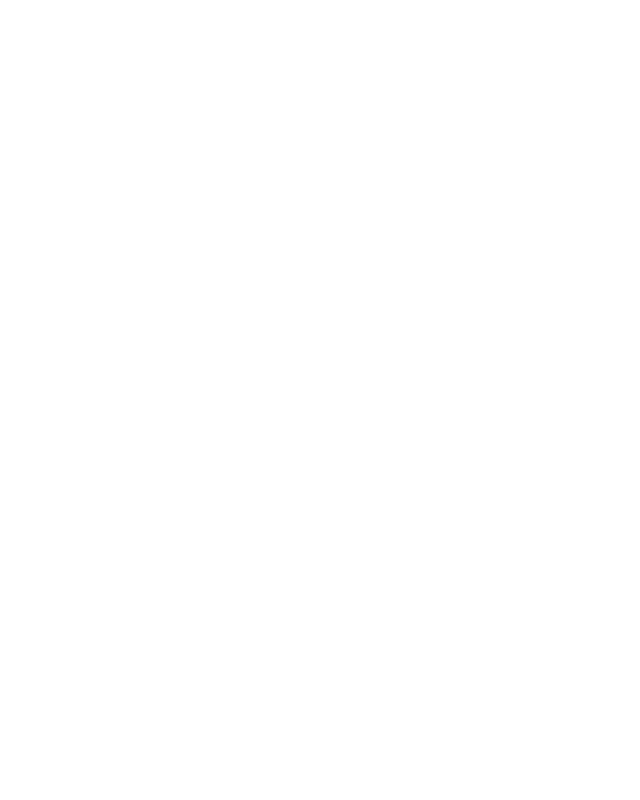
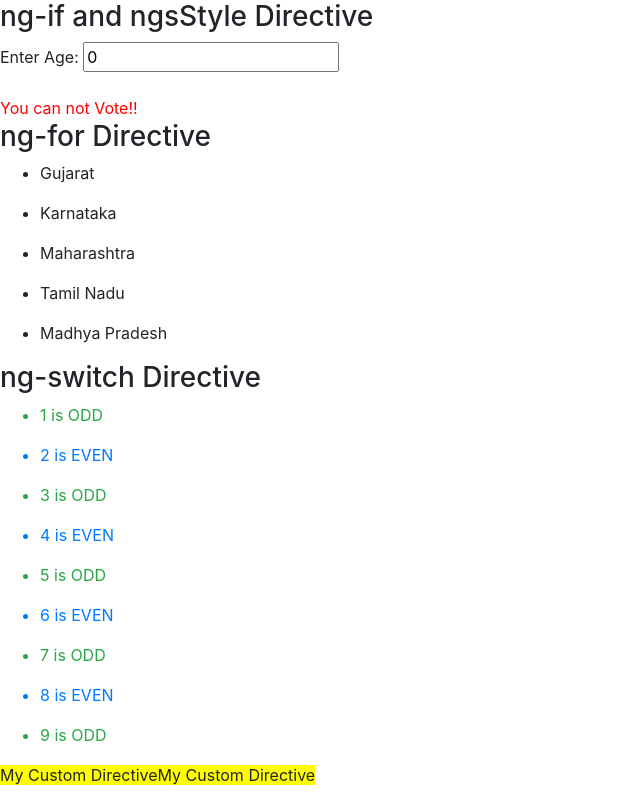
Before and after one commit to nehashettar/angularApp, an Angular app: page / in a window 1280 px wide. Shown: the whole page, without its empty margins (0-640 px from the left). Built offline with nearby package versions, Linux system fonts and the light colour scheme.

Commit message:
Directive Examples

```diff
--- a/src/app/app.component.html
+++ b/src/app/app.component.html
@@ -5,3 +5,6 @@
 <!-- <grandChild></grandChild> -->
 <!-- <h1>Life Cycle Hooks!!</h1>
 <app-parent></app-parent> -->
+<!-- Directive examples -->
+<app-dirc></app-dirc>
+<span appHighlight>My Custom Directive</span>
--- a/src/app/app.module.ts
+++ b/src/app/app.module.ts
@@ -7,6 +7,8 @@
 import { FormsModule } from '@angular/forms';
 import { ParentComponent } from './parent/parent.component';
 import { PChildComponent } from './p-child/p-child.component';
+import { DircComponent } from './dirc/dirc.component';
+import { HighlightDirective } from './highlight.directive';
 
 @NgModule({
   declarations: [
@@ -15,6 +17,8 @@
     GrandChildComponent,
     ParentComponent,
     PChildComponent,
+    DircComponent,
+    HighlightDirective,
 
   ],
   imports: [
--- /dev/null
+++ b/src/app/dirc/dirc.component.html
@@ -0,0 +1,26 @@
+
+ <h3>ng-if and ngsStyle Directive</h3>
+ Enter Age: <input type="text" [(ngModel)]="age" (blur)="checkAge()"> <br/><br/>
+ <span *ngIf="isEligible" [ngStyle]="{'color':isEligible ? 'green' : 'red' }">
+     You can Vote!!
+ </span>
+ <span *ngIf="!isEligible" [ngStyle]="{'color':isEligible ? 'green' : 'red' }">
+    You can not Vote!!
+ </span>
+ <h3>ng-for Directive</h3>
+
+ <ul *ngFor="let state of states">
+    <li>{{ state.name }}</li>
+  </ul>
+
+ <h3>ng-switch Directive</h3>
+<ul *ngFor="let number of numbers" [ngSwitch]="number%2">
+    <li *ngSwitchCase="1" [ngClass]="'text-success'">
+        {{number}} is ODD
+    </li>
+    <li *ngSwitchCase="0" [ngClass]="'text-primary'">
+        {{number}} is EVEN
+    </li>
+</ul>
+
+<span appHighlight>My Custom Directive</span>
--- /dev/null
+++ b/src/app/dirc/dirc.component.ts
@@ -0,0 +1,47 @@
+import { Component, OnInit } from '@angular/core';
+
+@Component({
+  selector: 'app-dirc',
+  templateUrl: './dirc.component.html',
+  styleUrls: ['./dirc.component.css']
+})
+export class DircComponent implements OnInit {
+
+  constructor() { }
+
+  age : Number = 0;
+  isEligible : Boolean = false;
+  numbers  = [1,2,3,4,5,6,7,8,9];
+  checkAge(): void {
+    if(this.age >= 18) {
+      this.isEligible = true;
+    } else {
+      this.isEligible = false;
+    }
+  }
+
+  ngOnInit(): void {
+  }
+  states: any[] = [
+    {
+      "name": "Gujarat",
+      "capital": "Gandhinagar"
+    },
+    {
+      "name": "Karnataka",
+      "capital": "Bangalore"
+    },
+    {
+      "name": "Maharashtra",
+      "capital": "Mumbai"
+    },
+    {
+      "name": "Tamil Nadu",
+      "capital": "Chennai"
+    },
+    {
+      "name": "Madhya Pradesh",
+      "capital": "Bhopal"
+    }
+  ];
+}
--- /dev/null
+++ b/src/app/highlight.directive.ts
@@ -0,0 +1,12 @@
+import { Directive, ElementRef } from '@angular/core';
+
+@Directive({
+  selector: '[appHighlight]'
+})
+export class HighlightDirective {
+
+  constructor(el: ElementRef) {
+    el.nativeElement.style.backgroundColor = 'yellow';
+ }
+
+}
```
Also changed, not shown: src/app/dirc/dirc.component.css (added), 1 other file (tests, documents, lock files or other folders).
